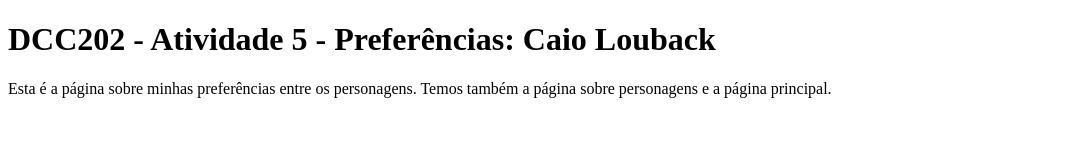
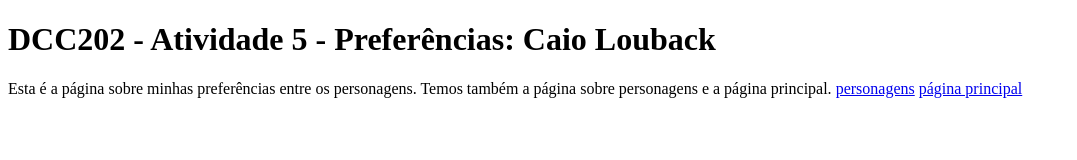
Before and after one commit to ufjf-dcc202/ufjf-dcc202-2023-3-b-atv5-CaioLouback, a website: page preferencias.html in a window 1280 px wide. Shown: the whole page, without its empty margins (0-1077 px from the left). Drawn offline with Linux system fonts and the light colour scheme.

Commit message:
ajustes links

```diff
--- a/preferencias.html
+++ b/preferencias.html
@@ -9,8 +9,8 @@
     <main>
         <h1>DCC202 - Atividade 5 - Preferências: Caio Louback</h1>
         <p>Esta é a página sobre minhas preferências entre os personagens. Temos também a página sobre personagens e a página principal.
-            <a href=""></a>
-            <a href=""></a>
+            <a href="personagens.html">personagens</a>
+            <a href="index.html">página principal</a>
 
         </p>
     </main>
```
